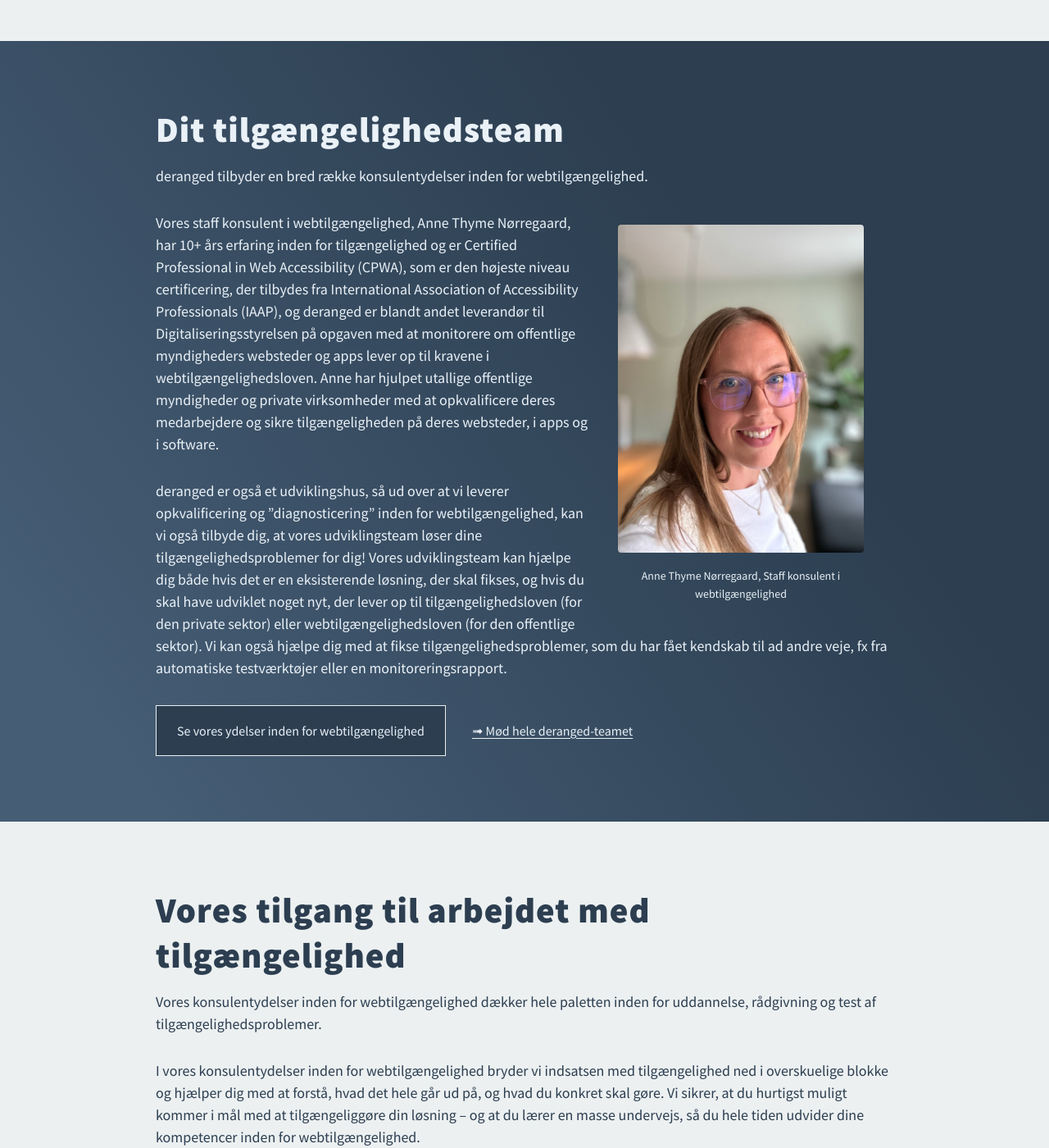
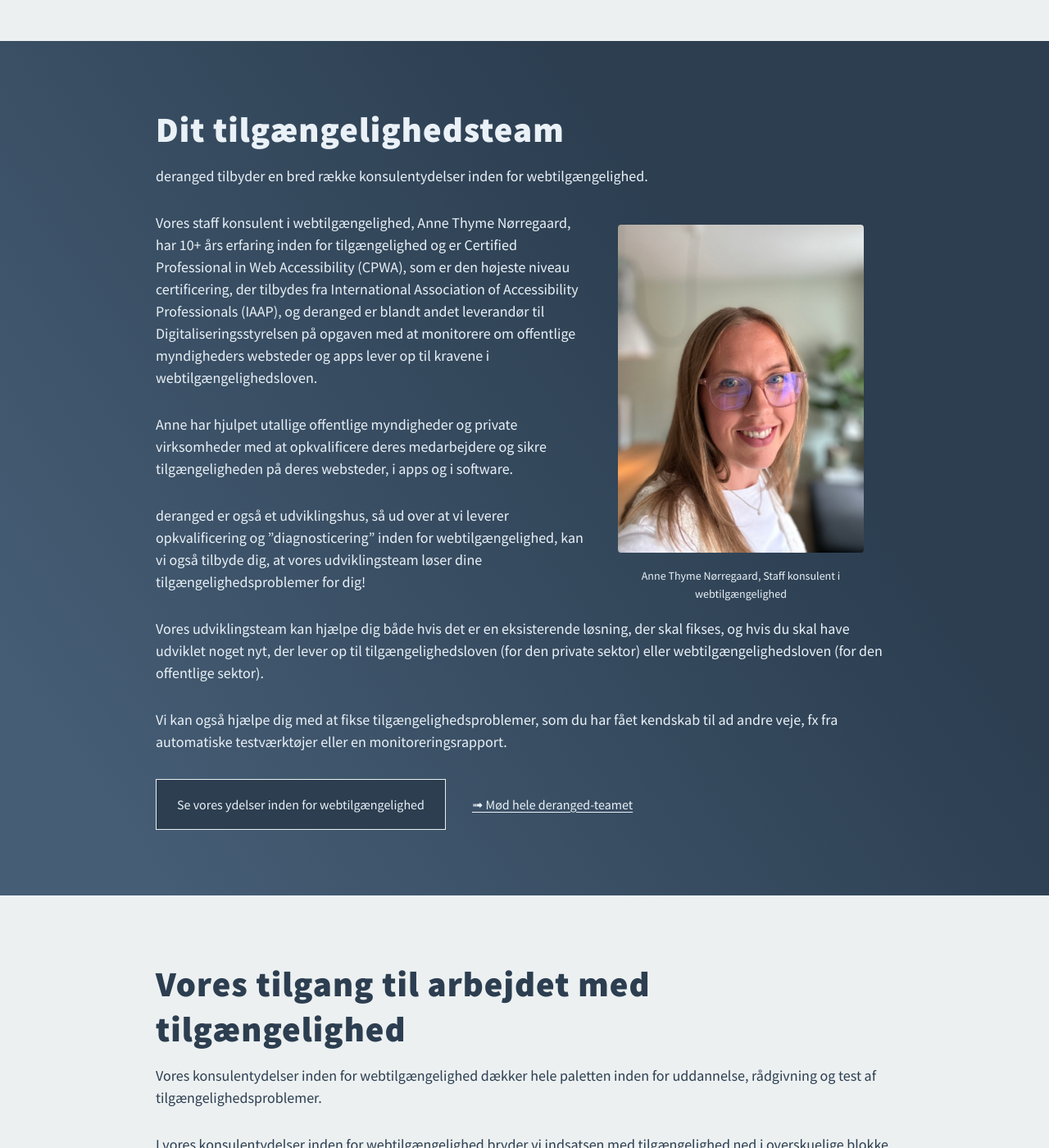
Before and after one commit to derangeddk/deranged.dk, a Jekyll site: the page built from da/tilgaengelighed/index.html, in a window 1280 px wide and 1400 px high, scrolled down 1160 px. Shown: the whole window at 82% size. Built offline with Jekyll 4.4.1, drawn with Linux system fonts in a browser that asks for light colours; some web fonts are replaced; comment, search, counter and statistics services are not loaded.

Commit message:
Break text into smaller paragraphs, easier to read.

```diff
--- a/da/tilgaengelighed/index.html
+++ b/da/tilgaengelighed/index.html
@@ -104,10 +104,18 @@
             </figcaption>
           </figure>
           <p>
-            Vores staff konsulent i webtilgængelighed, Anne Thyme Nørregaard, har 10+ års erfaring inden for tilgængelighed og er Certified Professional in Web Accessibility (CPWA), som er den højeste niveau certificering, der tilbydes fra International Association of Accessibility Professionals (IAAP), og deranged er blandt andet leverandør til Digitaliseringsstyrelsen på opgaven med at monitorere om offentlige myndigheders websteder og apps lever op til kravene i webtilgængelighedsloven. Anne har hjulpet utallige offentlige myndigheder og private virksomheder med at opkvalificere deres medarbejdere og sikre tilgængeligheden på deres websteder, i apps og i software.
+            Vores staff konsulent i webtilgængelighed, Anne Thyme Nørregaard, har 10+ års erfaring inden for tilgængelighed og er Certified Professional in Web Accessibility (CPWA), som er den højeste niveau certificering, der tilbydes fra International Association of Accessibility Professionals (IAAP), og deranged er blandt andet leverandør til Digitaliseringsstyrelsen på opgaven med at monitorere om offentlige myndigheders websteder og apps lever op til kravene i webtilgængelighedsloven.
+          </p>
+          <p>Anne har hjulpet utallige offentlige myndigheder og private virksomheder med at opkvalificere deres medarbejdere og sikre tilgængeligheden på deres websteder, i apps og i software.
           </p>
           <p>
-            deranged er også et udviklingshus, så ud over at vi leverer opkvalificering og ”diagnosticering” inden for webtilgængelighed, kan vi også tilbyde dig, at vores udviklingsteam løser dine tilgængelighedsproblemer for dig! Vores udviklingsteam kan hjælpe dig både hvis det er en eksisterende løsning, der skal fikses, og hvis du skal have udviklet noget nyt, der lever op til tilgængelighedsloven (for den private sektor) eller webtilgængelighedsloven (for den offentlige sektor). Vi kan også hjælpe dig med at fikse tilgængelighedsproblemer, som du har fået kendskab til ad andre veje, fx fra automatiske testværktøjer eller en monitoreringsrapport.
+            deranged er også et udviklingshus, så ud over at vi leverer opkvalificering og ”diagnosticering” inden for webtilgængelighed, kan vi også tilbyde dig, at vores udviklingsteam løser dine tilgængelighedsproblemer for dig!
+          </p>
+          <p>
+            Vores udviklingsteam kan hjælpe dig både hvis det er en eksisterende løsning, der skal fikses, og hvis du skal have udviklet noget nyt, der lever op til tilgængelighedsloven (for den private sektor) eller webtilgængelighedsloven (for den offentlige sektor).
+          </p>
+          <p>
+            Vi kan også hjælpe dig med at fikse tilgængelighedsproblemer, som du har fået kendskab til ad andre veje, fx fra automatiske testværktøjer eller en monitoreringsrapport.
           </p>
         </div>
       </div>
```
Also changed, not shown: accessibility/index.html (+8 -2 lines).
